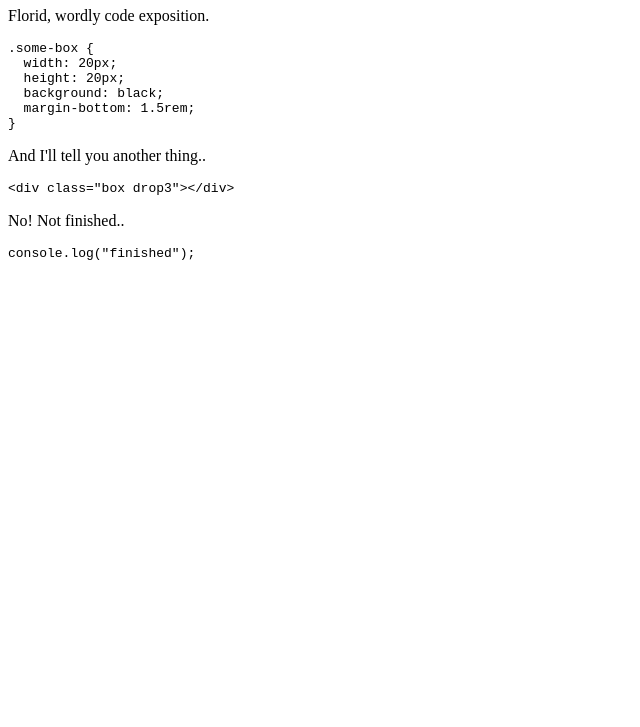
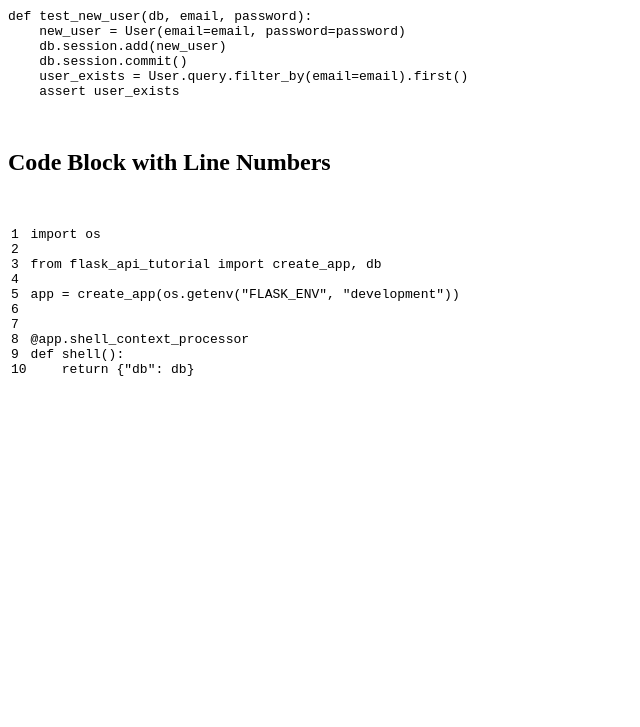
Before and after one commit to Lego56371/Pages-15, a plain HTML site: page index.html in a window 1280 px wide. Shown: the part 73-800 px from the top of the page, without its empty margins (0-640 px from the left). Drawn offline with Linux system fonts and the light colour scheme.

Commit message:
Update index.html

```diff
--- a/index.html
+++ b/index.html
@@ -1,18 +1,54 @@
 <!DOCTYPE html>
 <html>
-<main>
-  <h1>All hail the Clipboard API</h1>
-  <p>Florid, wordly code exposition.</p>
-  <pre><code class="language-css">.some-box {
-  width: 20px;
-  height: 20px;
-  background: black;
-  margin-bottom: 1.5rem;
-}
-</code></pre>
-  <p>And I'll tell you another thing..</p>
-  <pre><code class="language-html">&lt;div class="box drop3"&gt;&lt;/div&gt;</code></pre>
-  <p>No! Not finished..</p>
-  <pre><code class="language-javascript">console.log("finished");</code></pre>
-</main>
+  <h2>Basic Code Block</h2>
+<div class="highlight">
+  <pre class="chroma">
+    <code class="language-python" data-lang="python">
+def test_new_user(db, email, password):
+    new_user = User(email=email, password=password)
+    db.session.add(new_user)
+    db.session.commit()
+    user_exists = User.query.filter_by(email=email).first()
+    assert user_exists
+    </code>
+  </pre>
+</div>
+
+<h2>Code Block with Line Numbers</h2>
+<div class="highlight">
+  <div class="chroma">
+    <table class="lntable">
+      <tbody>
+        <tr>
+          <td class="lntd">
+            <pre class="chroma"><code>1
+2
+3
+4
+5
+6
+7
+8
+9
+10</code></pre>
+          </td>
+          <td class="lntd">
+            <pre class="chroma">
+              <code class="language-python" data-lang="python">
+import os
+
+from flask_api_tutorial import create_app, db
+
+app = create_app(os.getenv("FLASK_ENV", "development"))
+
+
+@app.shell_context_processor
+def shell():
+    return {"db": db}</code>
+            </pre>
+          </td>
+        </tr>
+      </tbody>
+    </table>
+  </div>
 </html>
```
